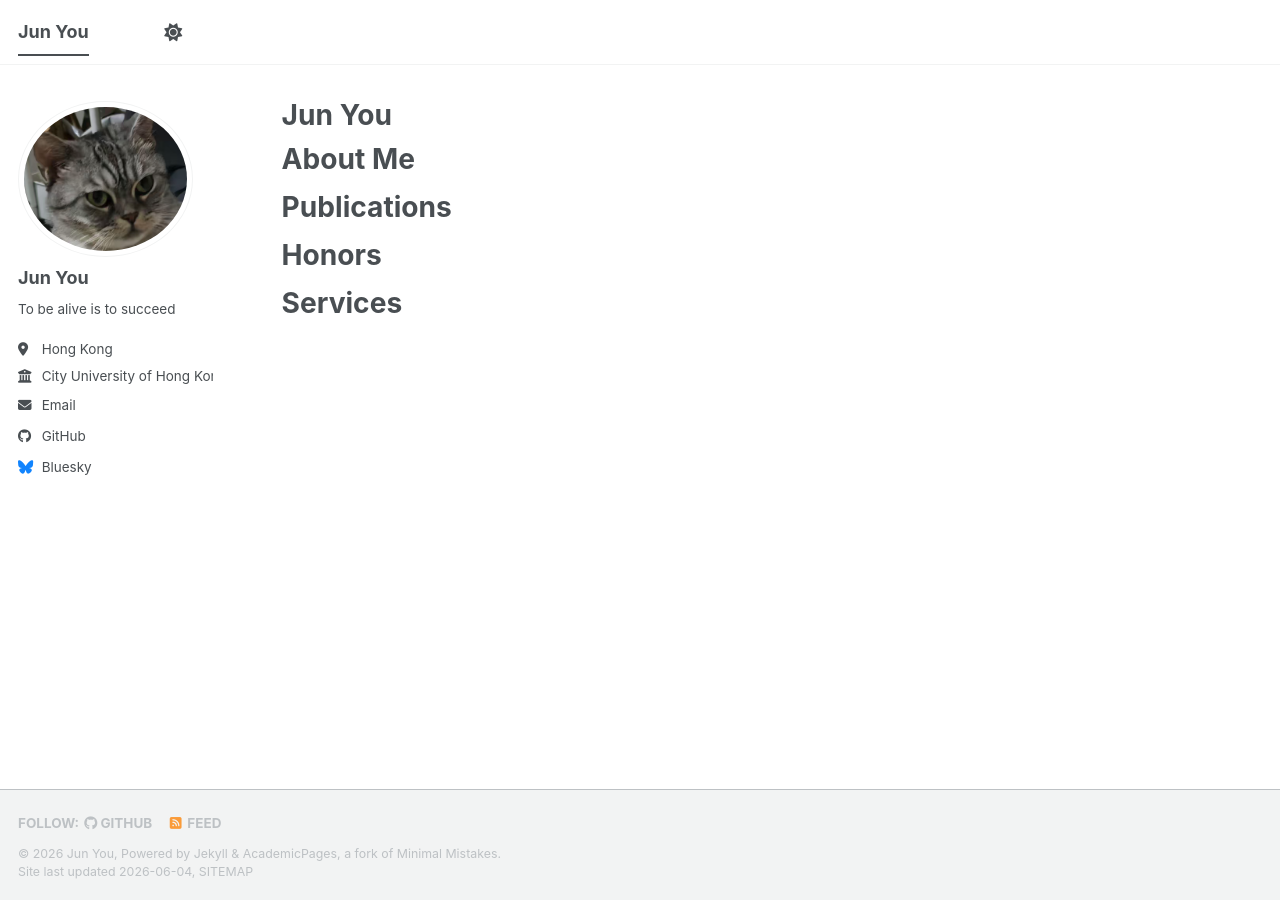
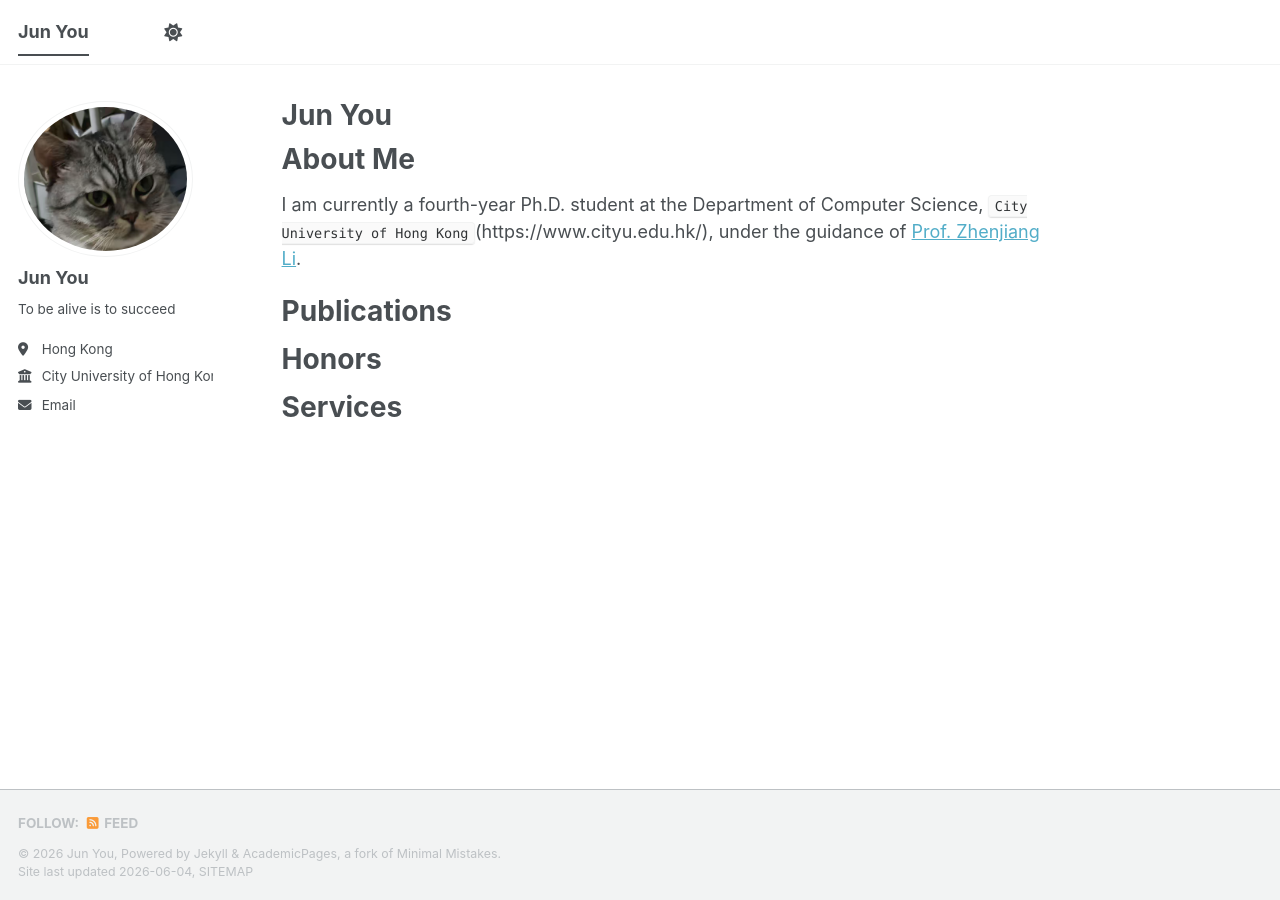
Before and after one commit to junyou2001/junyou2001.github.io, a Jekyll site: the page built from _pages/about.md, in a window 1280 px wide. Built offline with Jekyll 4.4.1, drawn with Linux system fonts in a browser that asks for light colours; a script bundle is joined from its source files by our own code; library files that are not in the unit come from our copies; some of the changed lines change nothing that is shown.

Commit message:
'update'

```diff
--- a/_config.yml
+++ b/_config.yml
@@ -51,13 +51,13 @@ author:
   bitbucket        : # Username - Update with your username on the site
   codepen          : # Username
   dribbble         : # Username
-  github           : "academicpages"
+  github           : # URL
   kaggle           : # Username
   stackoverflow    : # User number or user number and name (i.e., use "1" or "1/jeff-atwood")
 
   # Social media
   artstation       : # Username
-  bluesky          : "bsky.app" # Replace this with you Bluesky username
+  bluesky          : # URL
   facebook         : # Username
   flickr           : # Username
   foursquare       : # Username
--- a/_pages/about.md
+++ b/_pages/about.md
@@ -10,7 +10,7 @@ redirect_from:
 About Me
 ======
 
-<!-- Content coming soon -->
+I am currently a fourth-year Ph.D. student at the Department of Computer Science, `City University of Hong Kong`(https://www.cityu.edu.hk/), under the guidance of [Prof. Zhenjiang Li](https://www.cs.cityu.edu.hk/~zhenjili/).
 
 Publications
 ======
```
